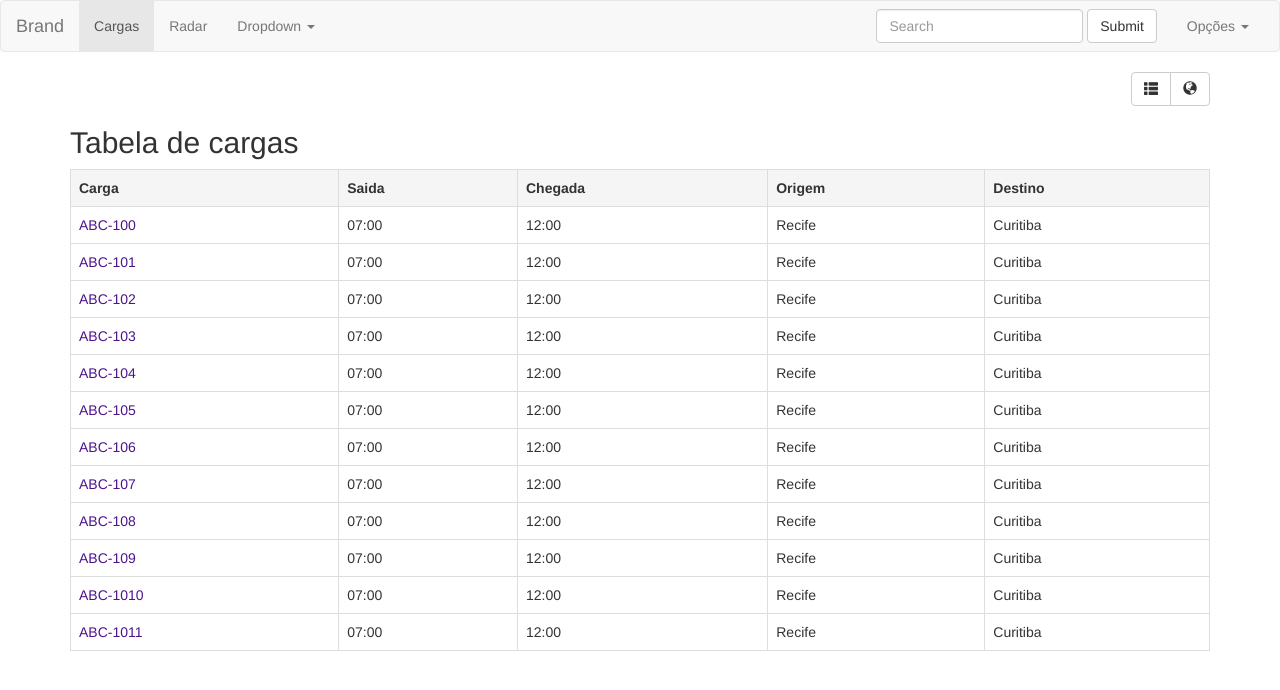
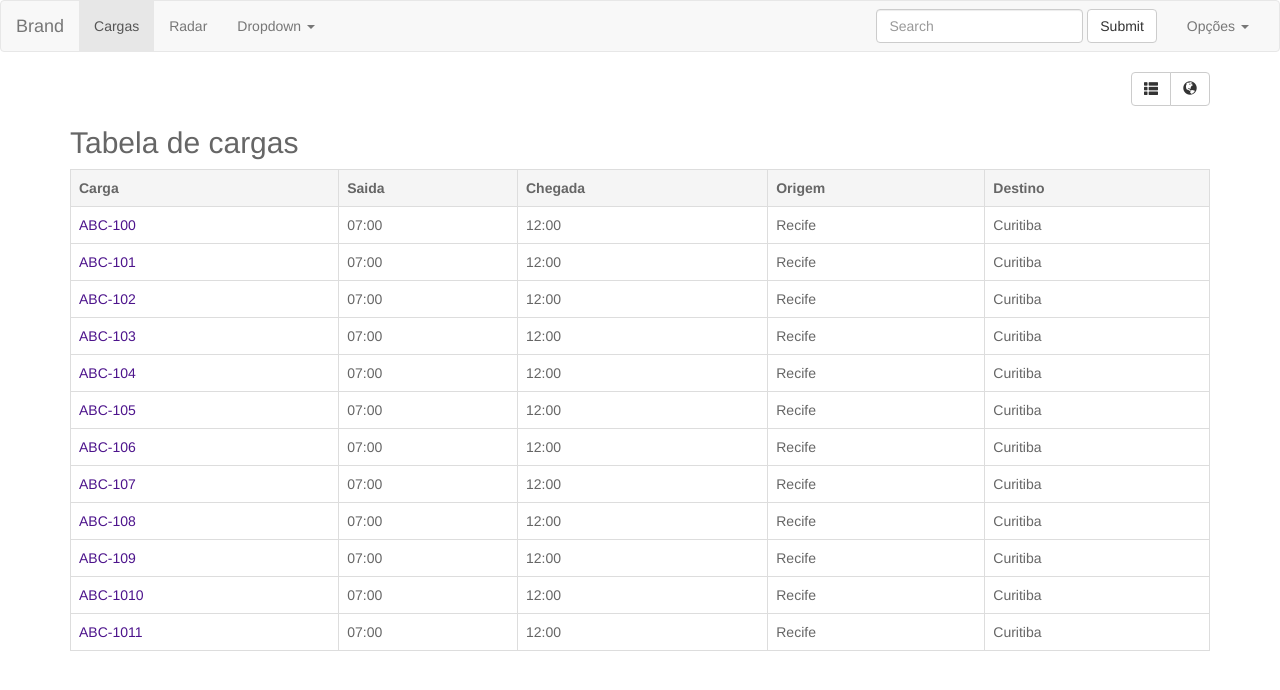
Before and after one commit to mauriciomelo/maps-prototype, a website: page app/index.html in a window 1280 px wide. Drawn offline with nearby package versions, Linux system fonts and the light colour scheme; some packages are replaced by stand-ins of ours.

Commit message:
all text is now #666

```diff
--- a/app/app.css
+++ b/app/app.css
@@ -46,3 +46,7 @@
 a {
 	color: #4d148c;
 }
+
+td, h2, tr {
+	color: #666;
+}
```
